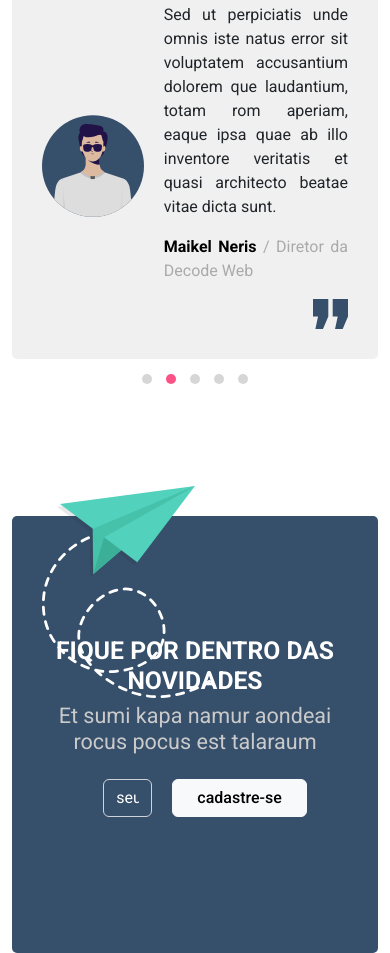
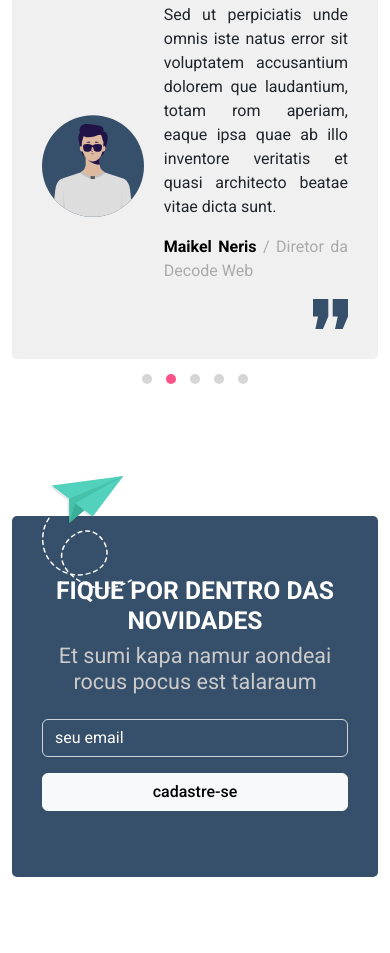
Before and after one commit to MarcusVMendes/bootstrap-landing-page, a plain HTML site: page index.html in a window 390 px wide. Shown: the part 5847-6800 px from the top of the page. After the commit the page ends 6724 px from the top, so only its background shows below. Drawn offline with nearby package versions, Linux system fonts and the light colour scheme.

Commit message:
chore: makes contact section responsive

```diff
--- a/css/responsive.css
+++ b/css/responsive.css
@@ -6,6 +6,11 @@
     #header .nav-link {
         margin-left: 0;
         margin-right: 0;
+    }
+
+    #footer .email img {
+        width: 90px;
+        top: -40px;
     }
 }
 
@@ -33,4 +38,17 @@
     #clientes .cliente-texto div{
         margin-left: 8px;
     }
+
+    #footer .email {
+        padding: 60px 30px 50px 30px;
+    }
+
+    #footer .email form {
+        width: 100%;
+        flex-direction: column;
+    }
+
+    #footer .email button {
+        margin-left: 0;
+    }
 }
```
